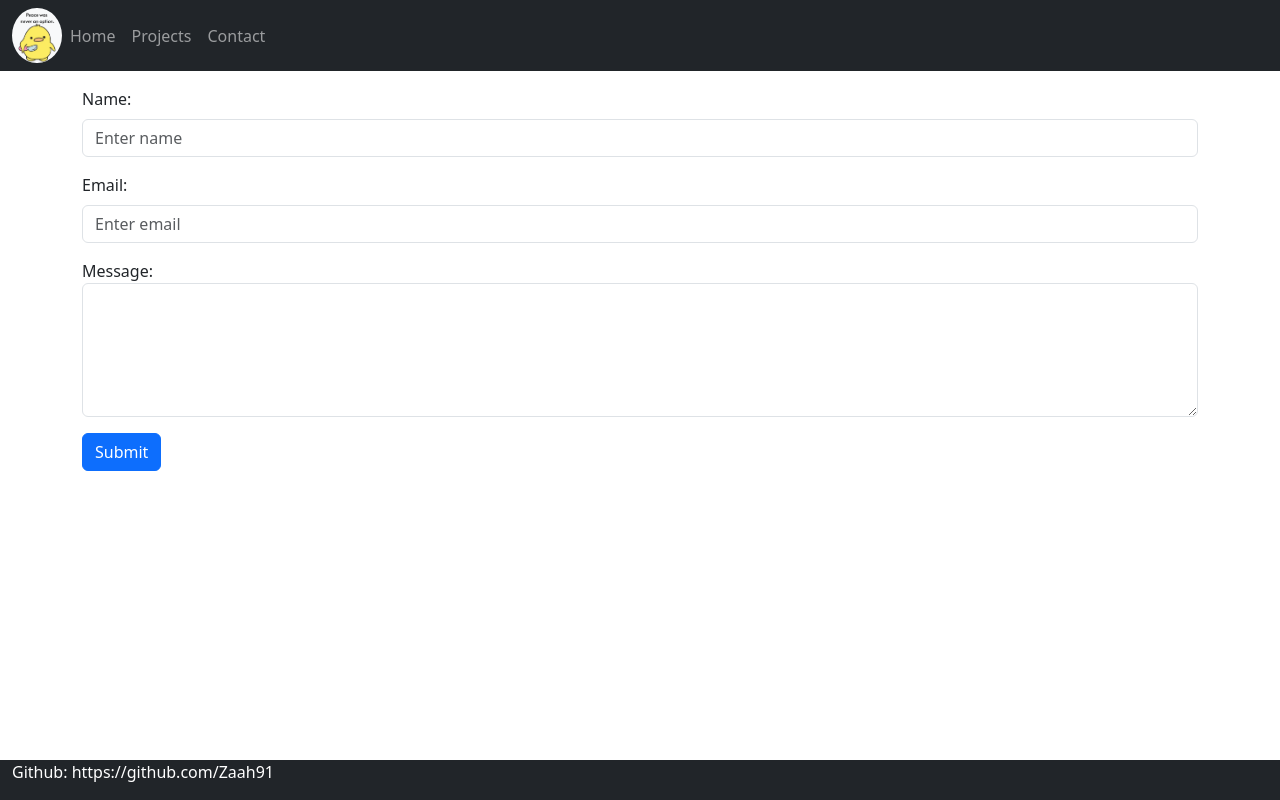
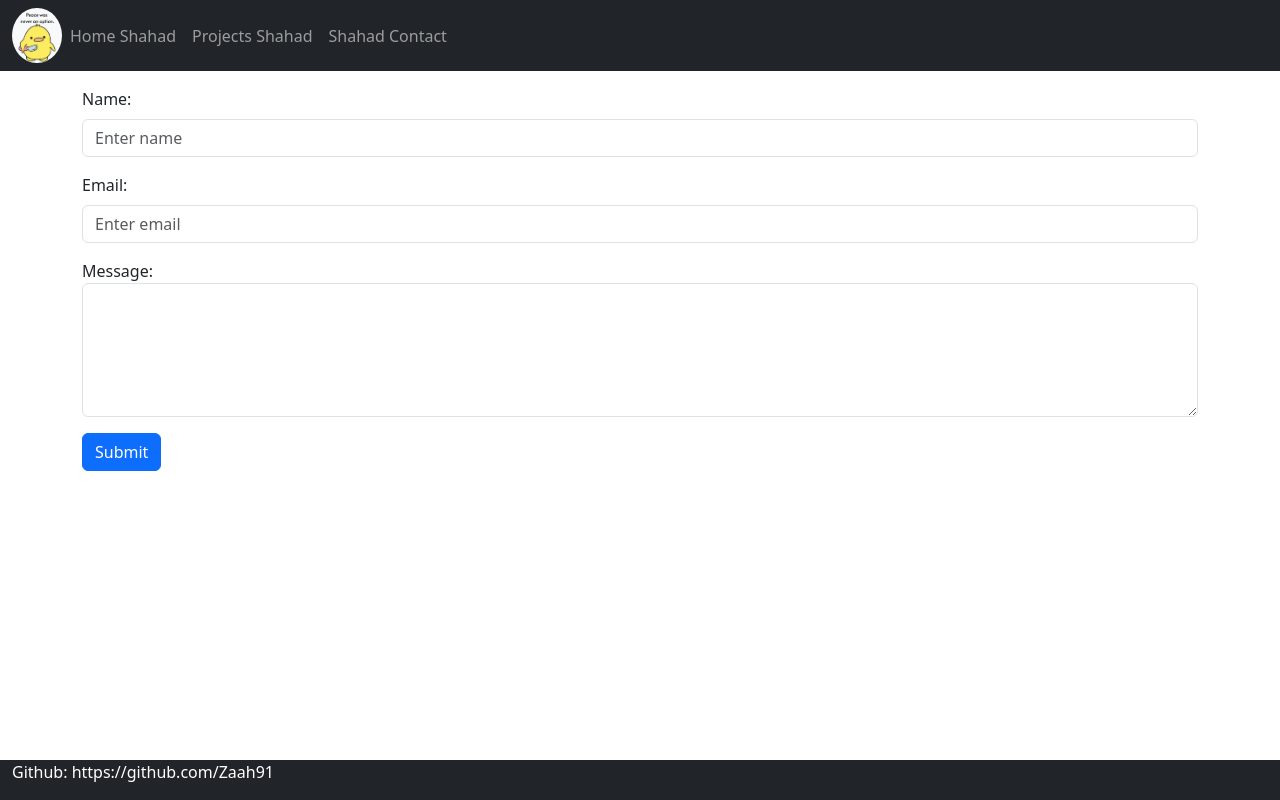
Before and after one commit to Zaah91/bootstrap-framework, a website: page contact.html in a window 1280 px wide. Drawn offline with nearby package versions, Linux system fonts and the light colour scheme.

Commit message:
Her er mine ændringer- shahad

```diff
--- a/contact.html
+++ b/contact.html
@@ -14,14 +14,15 @@
             <img src="assets/duck.webp" alt="duck" class="img-fluid rounded-circle object-fit-contain bg-light" style="width: 50px;">
             <ul class="navbar-nav">
               <li class="nav-item">
-                <a class="nav-link" href="index.html">Home</a>
+                <a class="nav-link" href="index.html">Home Shahad</a>
               </li>
               <li class="nav-item">
-                <a class="nav-link" href="projects.html">Projects</a>
+                <a class="nav-link" href="projects.html">Projects Shahad</a>
               </li>
               <li class="nav-item">
-                <a class="nav-link" href="contact.html">Contact</a>
+                <a class="nav-link" href="contact.html"> Shahad Contact</a>
               </li>
+
             </ul>
           </div>
         </div>
```
